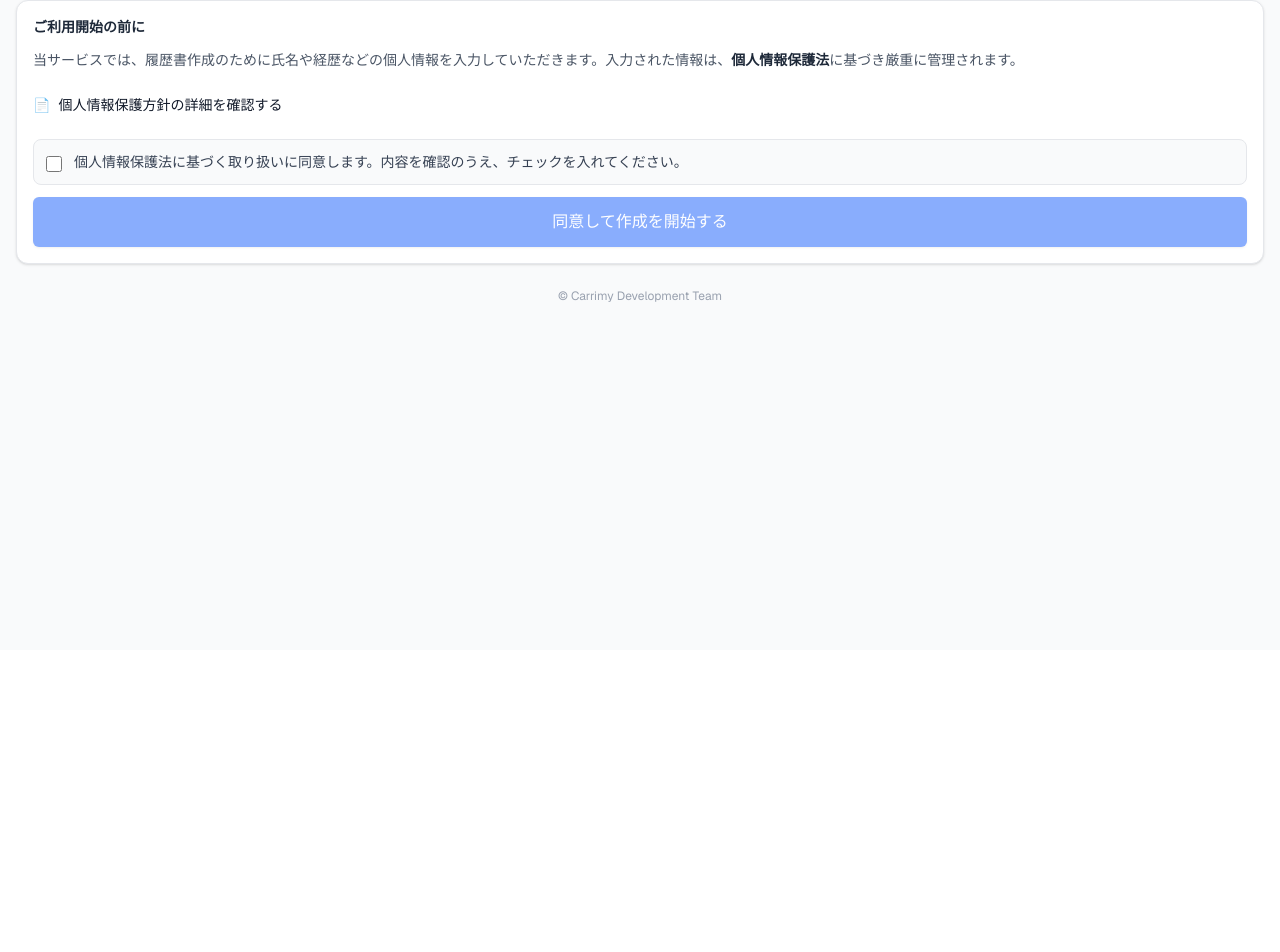
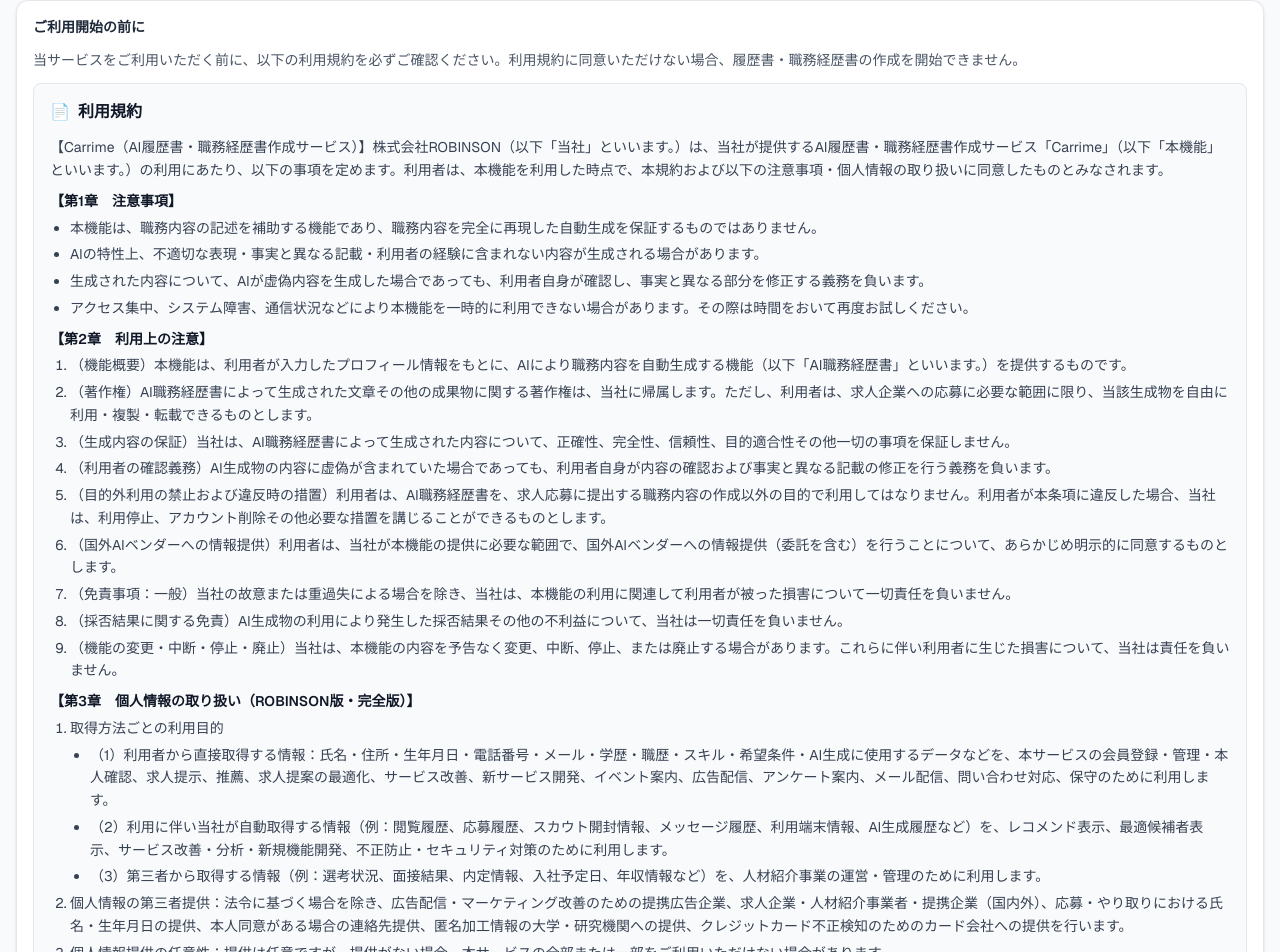
Before and after one commit to ANOSkdy/resume_aidesu, a Next.js app: page / in a window 1280 px wide. Shown: the part 150-1102 px from the top of the page. Before the commit the page ends 800 px from the top, so only its background shows below. Built offline with nearby package versions, Linux system fonts and the light colour scheme.

Commit message:
Update home consent to use terms of service text

```diff
--- a/app/page.tsx
+++ b/app/page.tsx
@@ -1,7 +1,6 @@
 "use client";
 
 import React, { useState } from 'react';
-import Link from 'next/link';
 import { useRouter } from 'next/navigation';
 import { Button } from '@/components/ui/Button';
 import { AppShell } from '@/components/layout/AppShell';
@@ -29,16 +28,87 @@
           <div className="space-y-3">
             <p className="text-sm font-semibold text-gray-800">ご利用開始の前に</p>
             <p className="text-sm text-gray-600 leading-relaxed">
-              当サービスでは、履歴書作成のために氏名や経歴などの個人情報を入力していただきます。入力された情報は、
-              <span className="font-semibold text-gray-800">個人情報保護法</span>に基づき厳重に管理されます。
+              当サービスをご利用いただく前に、以下の利用規約を必ずご確認ください。利用規約に同意いただけない場合、履歴書・職務経歴書の作成を開始できません。
             </p>
-            <Link
-              href="/privacy"
-              className="flex min-h-[44px] items-center justify-start gap-2 text-sm font-medium text-blue-600 underline focus-visible:outline focus-visible:outline-2 focus-visible:outline-offset-2 focus-visible:outline-blue-500"
-            >
-              <span role="img" aria-label="document">📄</span>
-              個人情報保護方針の詳細を確認する
-            </Link>
+            <div className="space-y-3 rounded-lg border border-gray-200 bg-gray-50 p-4 text-sm text-gray-700">
+              <div className="flex items-center gap-2 text-base font-semibold text-gray-900">
+                <span role="img" aria-label="document">📄</span>
+                利用規約
+              </div>
+              <div className="space-y-2 leading-relaxed">
+                <p>
+                  【Carrime（AI履歴書・職務経歴書作成サービス）】株式会社ROBINSON（以下「当社」といいます。）は、当社が提供するAI履歴書・職務経歴書作成サービス「Carrime」（以下「本機能」といいます。）の利用にあたり、以下の事項を定めます。利用者は、本機能を利用した時点で、本規約および以下の注意事項・個人情報の取り扱いに同意したものとみなされます。
+                </p>
+                <div className="space-y-1">
+                  <p className="font-semibold text-gray-900">【第1章　注意事項】</p>
+                  <ul className="list-disc space-y-1 pl-5">
+                    <li>本機能は、職務内容の記述を補助する機能であり、職務内容を完全に再現した自動生成を保証するものではありません。</li>
+                    <li>AIの特性上、不適切な表現・事実と異なる記載・利用者の経験に含まれない内容が生成される場合があります。</li>
+                    <li>生成された内容について、AIが虚偽内容を生成した場合であっても、利用者自身が確認し、事実と異なる部分を修正する義務を負います。</li>
+                    <li>アクセス集中、システム障害、通信状況などにより本機能を一時的に利用できない場合があります。その際は時間をおいて再度お試しください。</li>
+                  </ul>
+                </div>
+                <div className="space-y-1">
+                  <p className="font-semibold text-gray-900">【第2章　利用上の注意】</p>
+                  <ol className="list-decimal space-y-1 pl-5">
+                    <li>
+                      （機能概要）本機能は、利用者が入力したプロフィール情報をもとに、AIにより職務内容を自動生成する機能（以下「AI職務経歴書」といいます。）を提供するものです。
+                    </li>
+                    <li>
+                      （著作権）AI職務経歴書によって生成された文章その他の成果物に関する著作権は、当社に帰属します。ただし、利用者は、求人企業への応募に必要な範囲に限り、当該生成物を自由に利用・複製・転載できるものとします。
+                    </li>
+                    <li>
+                      （生成内容の保証）当社は、AI職務経歴書によって生成された内容について、正確性、完全性、信頼性、目的適合性その他一切の事項を保証しません。
+                    </li>
+                    <li>
+                      （利用者の確認義務）AI生成物の内容に虚偽が含まれていた場合であっても、利用者自身が内容の確認および事実と異なる記載の修正を行う義務を負います。
+                    </li>
+                    <li>
+                      （目的外利用の禁止および違反時の措置）利用者は、AI職務経歴書を、求人応募に提出する職務内容の作成以外の目的で利用してはなりません。利用者が本条項に違反した場合、当社は、利用停止、アカウント削除その他必要な措置を講じることができるものとします。
+                    </li>
+                    <li>
+                      （国外AIベンダーへの情報提供）利用者は、当社が本機能の提供に必要な範囲で、国外AIベンダーへの情報提供（委託を含む）を行うことについて、あらかじめ明示的に同意するものとします。
+                    </li>
+                    <li>
+                      （免責事項：一般）当社の故意または重過失による場合を除き、当社は、本機能の利用に関連して利用者が被った損害について一切責任を負いません。
+                    </li>
+                    <li>
+                      （採否結果に関する免責）AI生成物の利用により発生した採否結果その他の不利益について、当社は一切責任を負いません。
+                    </li>
+                    <li>
+                      （機能の変更・中断・停止・廃止）当社は、本機能の内容を予告なく変更、中断、停止、または廃止する場合があります。これらに伴い利用者に生じた損害について、当社は責任を負いません。
+                    </li>
+                  </ol>
+                </div>
+                <div className="space-y-1">
+                  <p className="font-semibold text-gray-900">【第3章　個人情報の取り扱い（ROBINSON版・完全版）】</p>
+                  <ol className="list-decimal space-y-1 pl-5">
+                    <li>
+                      取得方法ごとの利用目的
+                      <ul className="mt-1 list-disc space-y-1 pl-5">
+                        <li>
+                          （1）利用者から直接取得する情報：氏名・住所・生年月日・電話番号・メール・学歴・職歴・スキル・希望条件・AI生成に使用するデータなどを、本サービスの会員登録・管理・本人確認、求人提示、推薦、求人提案の最適化、サービス改善、新サービス開発、イベント案内、広告配信、アンケート案内、メール配信、問い合わせ対応、保守のために利用します。
+                        </li>
+                        <li>
+                          （2）利用に伴い当社が自動取得する情報（例：閲覧履歴、応募履歴、スカウト開封情報、メッセージ履歴、利用端末情報、AI生成履歴など）を、レコメンド表示、最適候補者表示、サービス改善・分析・新規機能開発、不正防止・セキュリティ対策のために利用します。
+                        </li>
+                        <li>
+                          （3）第三者から取得する情報（例：選考状況、面接結果、内定情報、入社予定日、年収情報など）を、人材紹介事業の運営・管理のために利用します。
+                        </li>
+                      </ul>
+                    </li>
+                    <li>
+                      個人情報の第三者提供：法令に基づく場合を除き、広告配信・マーケティング改善のための提携広告企業、求人企業・人材紹介事業者・提携企業（国内外）、応募・やり取りにおける氏名・生年月日の提供、本人同意がある場合の連絡先提供、匿名加工情報の大学・研究機関への提供、クレジットカード不正検知のためのカード会社への提供を行います。
+                    </li>
+                    <li>個人情報提供の任意性：提供は任意ですが、提供がない場合、本サービスの全部または一部をご利用いただけない場合があります。</li>
+                    <li>
+                      第三者提供の免責事項：利用者自身の提供、投稿等からの特定、外部サイトでの提供・利用、ID・パスワード管理不備、当社に故意・重過失がない場合について、当社は責任を負いません。
+                    </li>
+                    <li>個人情報の委託：当社は適切な管理体制を有する委託先に個人情報を委託する場合があります。</li>
+                  </ol>
+                </div>
+              </div>
+            </div>
             <label className="flex items-start gap-3 rounded-lg border border-gray-200 bg-gray-50 p-3 text-sm text-gray-700">
               <input
                 type="checkbox"
@@ -47,7 +117,7 @@
                 onChange={(event) => setIsAgreed(event.target.checked)}
               />
               <span>
-                個人情報保護法に基づく取り扱いに同意します。内容を確認のうえ、チェックを入れてください。
+                利用規約に同意します。内容を確認のうえ、チェックを入れてください。
               </span>
             </label>
             <Button
@@ -56,7 +126,7 @@
               onClick={handleStart}
               disabled={!isAgreed}
             >
-              同意して作成を開始する
+              利用規約に同意して作成を開始する
             </Button>
           </div>
         </div>
```
